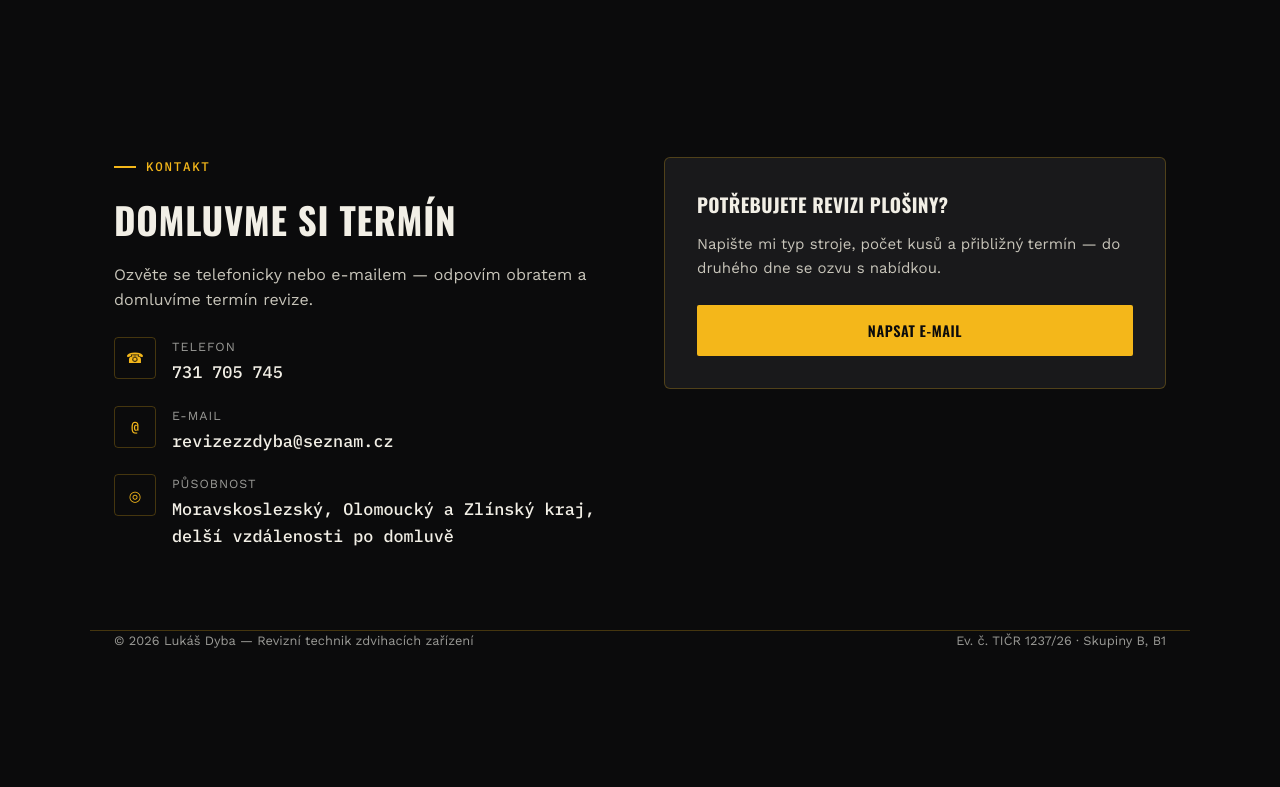
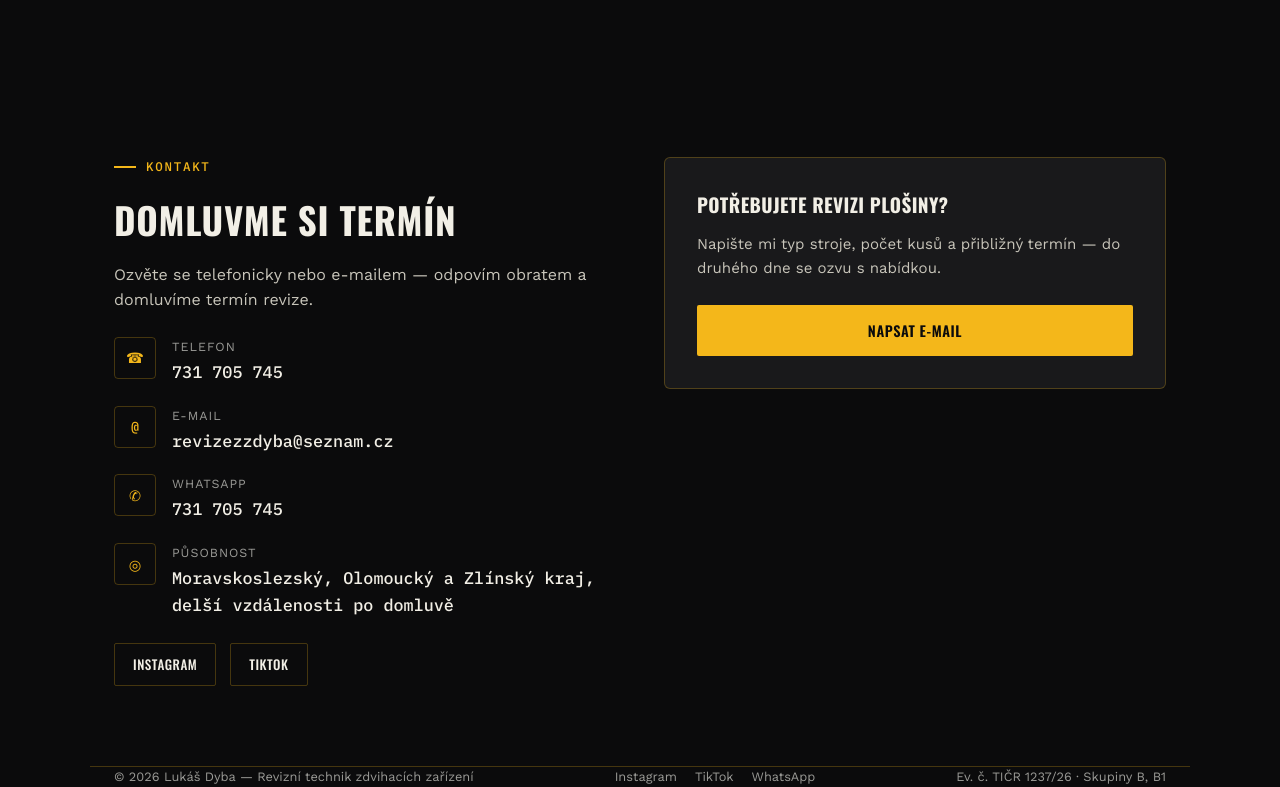
Before and after one commit to RevizeZZ/RevizeZZ.github.io, a plain HTML site: page index.html in a window 1280 px wide. Shown: the part 4257-5044 px from the top of the page. Before the commit the page ends 4909 px from the top, so only its background shows below. Drawn offline with nearby package versions, Linux system fonts and the light colour scheme.

Commit message:
Add files via upload

```diff
--- a/index.html
+++ b/index.html
@@ -241,11 +241,24 @@
   .cta-panel h3{font-size:1.2rem; margin-bottom:12px;}
   .cta-panel p{color:#c8c5ba; margin-bottom:24px; font-size:0.94rem;}
 
+  .social-row{
+    display:flex; gap:14px; margin-top:24px;
+  }
+  .social-link{
+    padding:10px 18px; border:1px solid var(--line); border-radius:2px;
+    font-family:'Oswald'; font-size:0.82rem; text-transform:uppercase; letter-spacing:0.04em;
+    text-decoration:none; color:var(--paper); transition:border-color .2s, color .2s;
+  }
+  .social-link:hover{border-color:var(--yellow); color:var(--yellow);}
+
   footer{
     padding:32px 0; border-top:1px solid var(--line);
     display:flex; justify-content:space-between; flex-wrap:wrap; gap:12px;
     font-size:0.8rem; color:var(--grey);
   }
+  .footer-socials{display:flex; gap:18px;}
+  .footer-socials a{color:var(--grey); text-decoration:none; transition:color .2s;}
+  .footer-socials a:hover{color:var(--yellow);}
 
   @media (max-width: 860px){
     .hero-grid, .om-grid, .contact-grid{grid-template-columns:1fr;}
@@ -515,12 +528,23 @@
           </div>
         </div>
         <div class="contact-item">
+          <div class="ic">✆</div>
+          <div>
+            <div class="k">WhatsApp</div>
+            <div class="v"><a href="https://wa.me/420731705745" target="_blank" rel="noopener">731 705 745</a></div>
+          </div>
+        </div>
+        <div class="contact-item">
           <div class="ic">◎</div>
           <div>
             <div class="k">Působnost</div>
             <div class="v">Moravskoslezský, Olomoucký a Zlínský kraj, delší vzdálenosti po domluvě</div>
           </div>
         </div>
+      </div>
+      <div class="social-row">
+        <a href="https://www.instagram.com/lukasdybarevizezz?igsh=NDZ0b2owMTI3MWxq" target="_blank" rel="noopener" class="social-link">Instagram</a>
+        <a href="https://www.tiktok.com/@lukasdybarevizezz?_r=1&_t=ZN-98SzEeAF4SM" target="_blank" rel="noopener" class="social-link">TikTok</a>
       </div>
     </div>
     <div class="cta-panel">
@@ -533,6 +557,11 @@
 
 <footer class="wrap">
   <div>© <span id="year"></span> Lukáš Dyba — Revizní technik zdvihacích zařízení</div>
+  <div class="footer-socials">
+    <a href="https://www.instagram.com/lukasdybarevizezz?igsh=NDZ0b2owMTI3MWxq" target="_blank" rel="noopener">Instagram</a>
+    <a href="https://www.tiktok.com/@lukasdybarevizezz?_r=1&_t=ZN-98SzEeAF4SM" target="_blank" rel="noopener">TikTok</a>
+    <a href="https://wa.me/420731705745" target="_blank" rel="noopener">WhatsApp</a>
+  </div>
   <div>Ev. č. TIČR 1237/26 · Skupiny B, B1</div>
 </footer>
 
```
